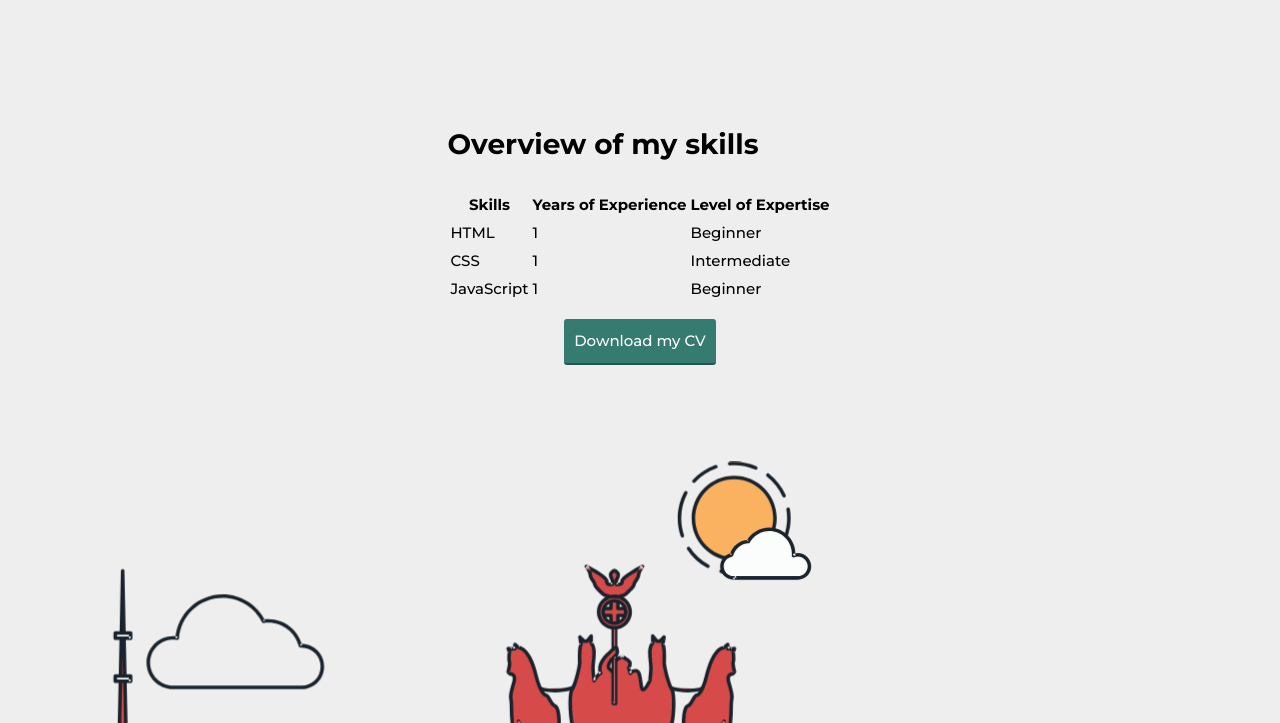
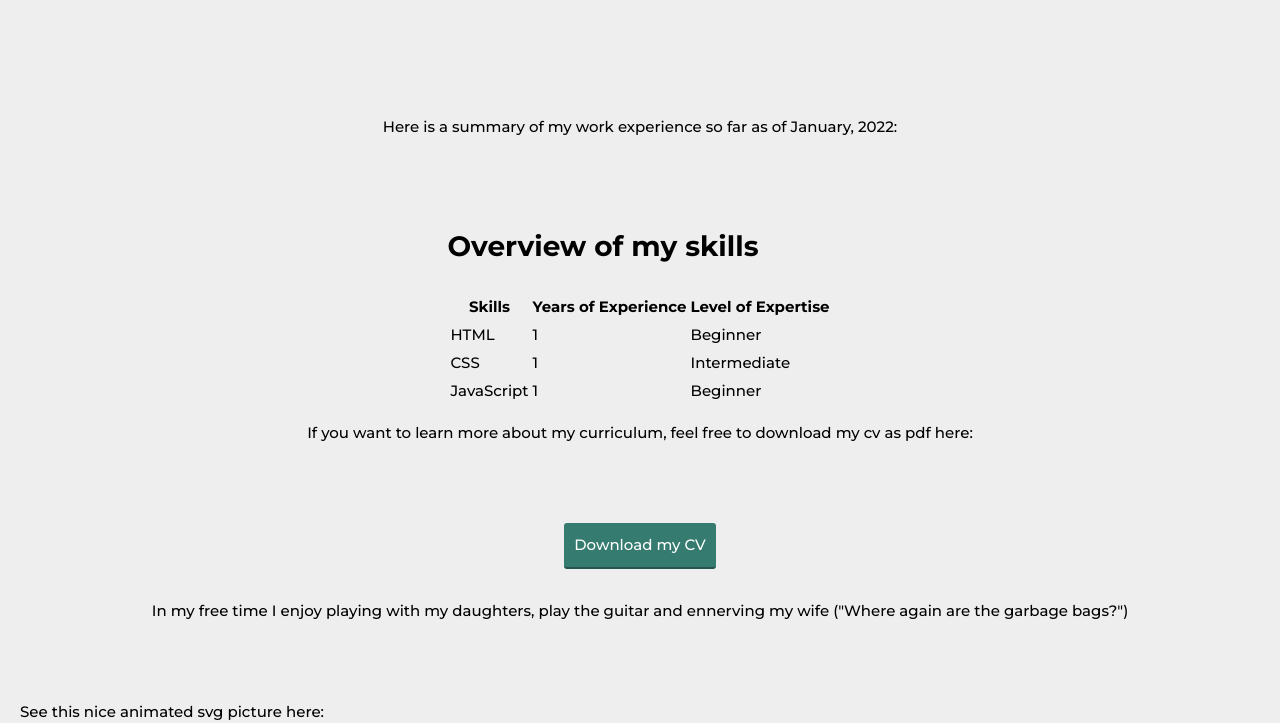
Before and after one commit to GitPub2021/portfolio-website, a plain HTML site: page about.html in a window 1280 px wide. Shown: the part 77-800 px from the top of the page. Drawn offline with nearby package versions, Linux system fonts and the light colour scheme.

Commit message:
Updated Html Titles for index, about and contact page, updated link to gitHub Repo, added text to about page

```diff
--- a/about.html
+++ b/about.html
@@ -4,7 +4,7 @@
     <meta charset="utf-8">
     <meta name="viewport" content="width=device-width, initial-scale=1">
     <title>
-    Hello Visitor of Lennard's page! :)
+    Learn more about Web Developer Lennard Sievers
     </title>
     <link rel="shortcut icon" href="https://www.wikipedia.org/static/favicon/wikipedia.ico">
     <link rel="stylesheet" type="text/css" href="https://cdnjs.cloudflare.com/ajax/libs/normalize/8.0.0/normalize.min.css">
@@ -35,6 +35,11 @@
     </header>
     <main>
       <div class="about_main">
+        <p>
+          Here is a summary of my work experience so far as of January, 2022:
+        </p>
+        <br>
+        <br>
         <div class="overview_table">
           <h1>Overview of my skills</h1>
           <table>
@@ -64,13 +69,24 @@
               </tbody>
           </table>
         </div>
+        <p>
+          If you want to learn more about my curriculum, feel free to download my cv as pdf here:
+        </p>
+        <br>
+        <br>
         <div class="about_links">
           <p>
             <a href="files/cv.pdf" class="button" download>Download my CV</a>
           </p>
         </div>
+        <p>
+          In my free time I enjoy playing with my daughters, play the guitar and ennerving my wife ("Where again are the garbage bags?")
+        </p>
 
       </div>
+      <p>
+        See this nice animated svg picture here:
+      </p>
 
       <svg id="about-picture" xmlns="http://www.w3.org/2000/svg" class="berlin-illustration" height="auto" viewBox="0 0 700 505" xmlns:xlink="http://www.w3.org/1999/xlink">
         <defs>
```
Also changed, not shown: contact.html (+1 -1 lines), index.html (+1 -1 lines).
